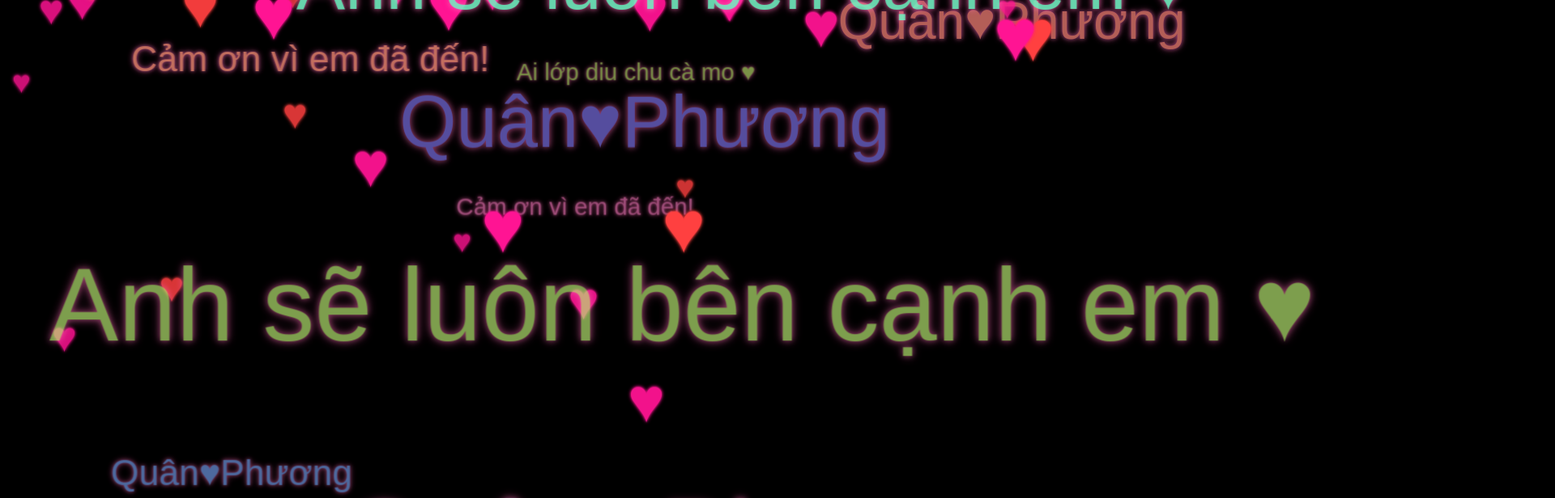
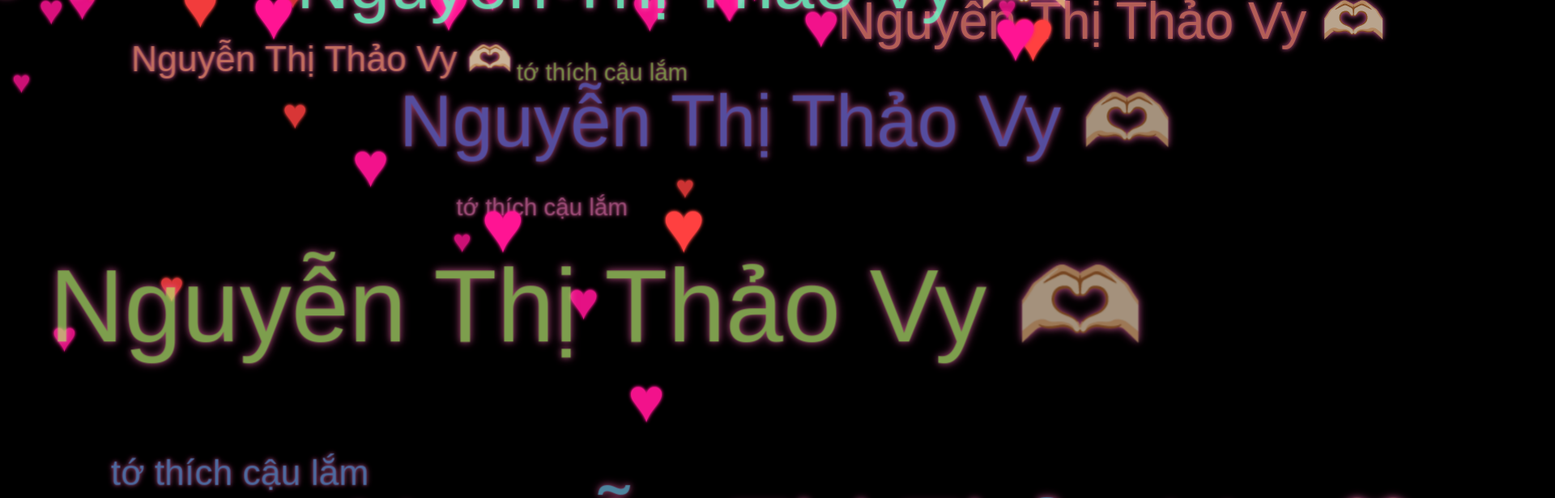
Before and after one commit to loveu04/love15, a plain HTML site: page index.html in a window 1280 px wide. Shown: the top 616 px of the page at 81% size, 1920 px wide, since content can reach past the window. Drawn offline with Linux system fonts and the light colour scheme; animation ran at ten frames a second.

Commit message:
Update index.html

```diff
--- a/index.html
+++ b/index.html
@@ -134,10 +134,12 @@
     </audio>
     <script>
         const texts = [
-            "Cảm ơn vì em đã đến!",
-            "Ai lớp diu chu cà mo ♥",
-            "Anh sẽ luôn bên cạnh em ♥",
-            "Quân♥Phương"
+            "tớ thích cậu lắm",
+  "Nguyễn Thị Thảo Vy 🫶🏻",
+                "tớ thích cậu lắm",
+  "Nguyễn Thị Thảo Vy 🫶🏻",
+"tớ thích cậu lắm",
+  "Nguyễn Thị Thảo Vy 🫶🏻",
         ];
 
         const scene = document.getElementById("scene");
```
